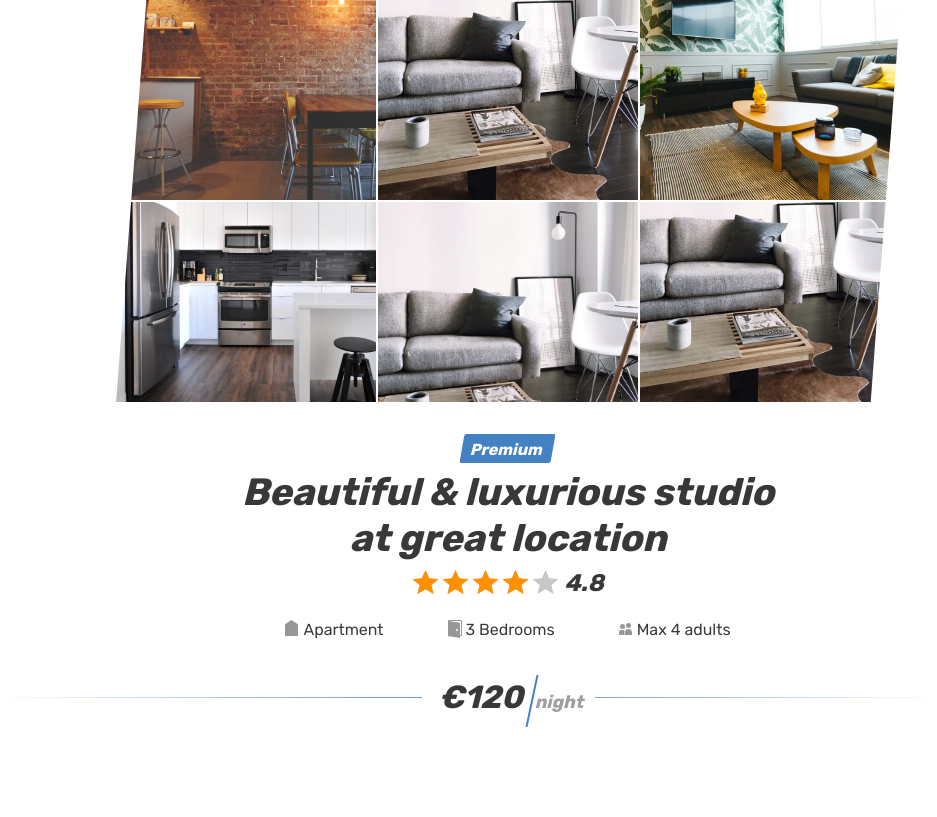
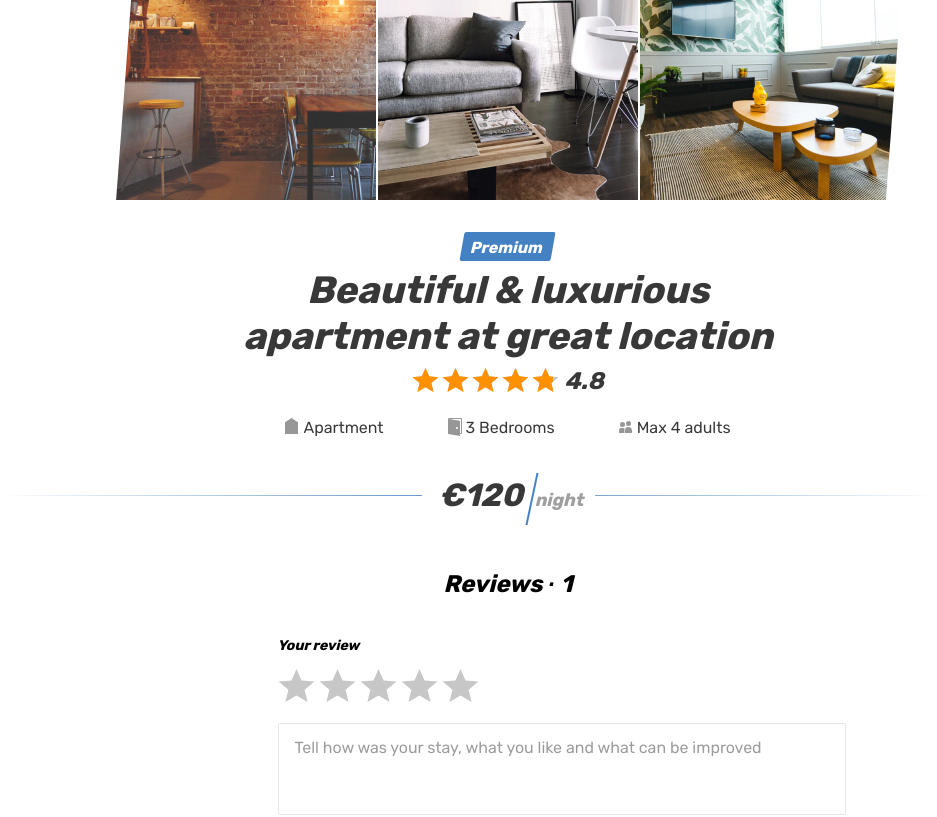
Before and after one commit to Seazerth/2503307-six-cities-7, a React (Vite) app: page /offer/1 in a window 1280 px wide. Shown: the top 817 px of the page, without its empty margins (132-1069 px from the left). Built offline with nearby package versions, Linux system fonts and the light colour scheme.

Commit message:
Implement mock offers and offer interactions

```diff
--- a/src/components/app/app.tsx
+++ b/src/components/app/app.tsx
@@ -5,19 +5,21 @@ import MainPage from '../../pages/main-page/main-page';
 import NotFoundPage from '../../pages/not-found-page/not-found-page';
 import OfferPage from '../../pages/offer-page/offer-page';
 import PrivateRoute from '../private-route/private-route';
+import {Offer} from '../../mocks/offers';
 
 type AppProps = {
   offersCount: number;
+  offers: Offer[];
 };
 
-function App({offersCount}: AppProps) {
+function App({offersCount, offers}: AppProps) {
   return (
     <BrowserRouter>
       <Routes>
-        <Route path="/" element={<MainPage offersCount={offersCount} />} />
+        <Route path="/" element={<MainPage offersCount={offersCount} offers={offers} />} />
         <Route path="/login" element={<LoginPage />} />
-        <Route path="/favorites" element={<PrivateRoute isAuthorized={false}><FavoritesPage /></PrivateRoute>} />
-        <Route path="/offer/:id" element={<OfferPage />} />
+        <Route path="/favorites" element={<PrivateRoute isAuthorized={false}><FavoritesPage offers={offers} /></PrivateRoute>} />
+        <Route path="/offer/:id" element={<OfferPage offers={offers} />} />
         <Route path="*" element={<NotFoundPage />} />
       </Routes>
     </BrowserRouter>
--- /dev/null
+++ b/src/components/place-list/place-list.tsx
@@ -0,0 +1,13 @@
+import PlaceCard from '../place-card/place-card';
+import {Offer} from '../../mocks/offers';
+
+type PlaceListProps = {
+  offers: Offer[];
+  onOfferHover: (offerId: string) => void;
+};
+
+function PlaceList({offers, onOfferHover}: PlaceListProps) {
+  return <div className="cities__places-list places__list tabs__content">{offers.map((offer) => <PlaceCard offer={offer} key={offer.id} onMouseEnter={() => onOfferHover(offer.id)} />)}</div>;
+}
+
+export default PlaceList;
--- /dev/null
+++ b/src/components/review-form/review-form.tsx
@@ -0,0 +1,28 @@
+import {FormEvent, useState} from 'react';
+
+function ReviewForm() {
+  const [rating, setRating] = useState('');
+  const [review, setReview] = useState('');
+  const isValid = rating !== '' && review.length >= 50;
+
+  const handleSubmit = (event: FormEvent<HTMLFormElement>) => {
+    event.preventDefault();
+    if (isValid) {
+      setReview('');
+      setRating('');
+    }
+  };
+
+  return (
+    <form className="reviews__form form" action="#" method="post" onSubmit={handleSubmit}>
+      <label className="reviews__label form__label" htmlFor="review">Your review</label>
+      <div className="reviews__rating-form form__rating">
+        {[5, 4, 3, 2, 1].map((value) => <span key={value}><input className="form__rating-input visually-hidden" name="rating" value={value} id={`${value}-stars`} type="radio" checked={rating === String(value)} onChange={(event) => setRating(event.target.value)} /><label htmlFor={`${value}-stars`} className="reviews__rating-label form__rating-label" title={`${value} stars`}><svg className="form__star-image" width="37" height="33"><use xlinkHref="#icon-star" /></svg></label></span>)}
+      </div>
+      <textarea className="reviews__textarea form__textarea" id="review" name="review" placeholder="Tell how was your stay, what you like and what can be improved" value={review} onChange={(event) => setReview(event.target.value)} />
+      <div className="reviews__button-wrapper"><p className="reviews__help">To submit review please make sure to set <span className="reviews__star">rating</span> and describe your stay with at least <b className="reviews__text-amount">50 characters</b>.</p><button className="reviews__submit form__submit button" type="submit" disabled={!isValid}>Submit</button></div>
+    </form>
+  );
+}
+
+export default ReviewForm;
--- a/src/index.tsx
+++ b/src/index.tsx
@@ -1,8 +1,7 @@
 import React from 'react';
 import ReactDOM from 'react-dom/client';
 import App from './components/app/app';
-
-const offersCount = 312;
+import offers from './mocks/offers';
 
 const root = ReactDOM.createRoot(
   document.getElementById('root') as HTMLElement
@@ -10,6 +9,6 @@ const root = ReactDOM.createRoot(
 
 root.render(
   <React.StrictMode>
-    <App offersCount={offersCount} />
+    <App offersCount={offers.length} offers={offers} />
   </React.StrictMode>
 );
--- /dev/null
+++ b/src/mocks/offers.ts
@@ -0,0 +1,71 @@
+export type Offer = {
+  id: string;
+  city: string;
+  image: string;
+  images: string[];
+  price: number;
+  title: string;
+  type: string;
+  rating: number;
+  bedrooms: number;
+  maxAdults: number;
+  isPremium?: boolean;
+  isFavorite?: boolean;
+};
+
+const offers: Offer[] = [
+  {
+    id: 'beautiful-luxurious-apartment',
+    city: 'Amsterdam',
+    image: 'apartment-01.jpg',
+    images: ['room.jpg', 'apartment-01.jpg', 'apartment-02.jpg'],
+    price: 120,
+    title: 'Beautiful & luxurious apartment at great location',
+    type: 'Apartment',
+    rating: 4.8,
+    bedrooms: 3,
+    maxAdults: 4,
+    isPremium: true,
+  },
+  {
+    id: 'wood-and-stone-place',
+    city: 'Amsterdam',
+    image: 'room.jpg',
+    images: ['room.jpg', 'studio-01.jpg'],
+    price: 80,
+    title: 'Wood and stone place',
+    type: 'Room',
+    rating: 4.1,
+    bedrooms: 1,
+    maxAdults: 2,
+    isFavorite: true,
+  },
+  {
+    id: 'canal-view-prinsengracht',
+    city: 'Amsterdam',
+    image: 'apartment-02.jpg',
+    images: ['apartment-02.jpg', 'apartment-03.jpg'],
+    price: 132,
+    title: 'Canal View Prinsengracht',
+    type: 'Apartment',
+    rating: 4.6,
+    bedrooms: 2,
+    maxAdults: 3,
+  },
+  {
+    id: 'nice-cozy-warm-apartment',
+    city: 'Amsterdam',
+    image: 'apartment-03.jpg',
+    images: ['apartment-03.jpg', 'apartment-01.jpg'],
+    price: 180,
+    title: 'Nice, cozy, warm big bed apartment',
+    type: 'Apartment',
+    rating: 4.9,
+    bedrooms: 2,
+    maxAdults: 4,
+    isPremium: true,
+    isFavorite: true,
+  },
+];
+
+export default offers;
--- a/src/pages/main-page/main-page.tsx
+++ b/src/pages/main-page/main-page.tsx
@@ -1,26 +1,22 @@
-import PlaceCard from '../../components/place-card/place-card';
+import {useState} from 'react';
+import PlaceList from '../../components/place-list/place-list';
+import {Offer} from '../../mocks/offers';
 
 type MainPageProps = {
   offersCount: number;
+  offers: Offer[];
 };
 
-const offers = [
-  {image: 'apartment-01.jpg', price: 120, title: 'Beautiful & luxurious apartment at great location', type: 'Apartment', isPremium: true},
-  {image: 'room.jpg', price: 80, title: 'Wood and stone place', type: 'Room', isFavorite: true},
-  {image: 'apartment-02.jpg', price: 132, title: 'Canal View Prinsengracht', type: 'Apartment'},
-  {image: 'apartment-03.jpg', price: 180, title: 'Nice, cozy, warm big bed apartment', type: 'Apartment', isPremium: true},
-  {image: 'room.jpg', price: 80, title: 'Wood and stone place', type: 'Room', isFavorite: true},
-  {image: 'room.jpg', price: 80, title: 'Wood and stone place', type: 'Room', isFavorite: true},
-];
+function MainPage({offersCount, offers}: MainPageProps) {
+  const [activeOfferId, setActiveOfferId] = useState<string | null>(null);
 
-function MainPage({offersCount}: MainPageProps) {
   return (
     <div className="page page--gray page--main">
       <header className="header"><div className="container"><div className="header__wrapper"><div className="header__left"><a className="header__logo-link header__logo-link--active"><img className="header__logo" src="img/logo.svg" alt="6 cities logo" width="81" height="41" /></a></div><nav className="header__nav"><ul className="header__nav-list"><li className="header__nav-item user"><a className="header__nav-link header__nav-link--profile" href="#"><div className="header__avatar-wrapper user__avatar-wrapper" /><span className="header__user-name user__name">Oliver.conner@gmail.com</span><span className="header__favorite-count">3</span></a></li><li className="header__nav-item"><a className="header__nav-link" href="#"><span className="header__signout">Sign out</span></a></li></ul></nav></div></div></header>
       <main className="page__main page__main--index">
         <h1 className="visually-hidden">Cities</h1>
         <div className="tabs"><section className="locations container"><ul className="locations__list tabs__list">{['Paris', 'Cologne', 'Brussels', 'Amsterdam', 'Hamburg', 'Dusseldorf'].map((city) => <li className="locations__item" key={city}><a className={`locations__item-link tabs__item${city === 'Amsterdam' ? ' tabs__item--active' : ''}`} href="#"><span>{city}</span></a></li>)}</ul></section></div>
-        <div className="cities"><div className="cities__places-container container"><section className="cities__places places"><h2 className="visually-hidden">Places</h2><b className="places__found">{offersCount} places to stay in Amsterdam</b><form className="places__sorting" action="#" method="get"><span className="places__sorting-caption">Sort by</span><span className="places__sorting-type" tabIndex={0}>Popular<svg className="places__sorting-arrow" width="7" height="4"><use xlinkHref="#icon-arrow-select" /></svg></span><ul className="places__options places__options--custom places__options--opened"><li className="places__option places__option--active" tabIndex={0}>Popular</li><li className="places__option" tabIndex={0}>Price: low to high</li><li className="places__option" tabIndex={0}>Price: high to low</li><li className="places__option" tabIndex={0}>Top rated first</li></ul></form><div className="cities__places-list places__list tabs__content">{offers.map((offer) => <PlaceCard {...offer} key={`${offer.title}-${offer.price}-${offer.image}`} />)}</div></section><div className="cities__right-section"><section className="cities__map map" /></div></div></div>
+        <div className="cities"><div className="cities__places-container container"><section className="cities__places places" data-active-offer={activeOfferId ?? undefined}><h2 className="visually-hidden">Places</h2><b className="places__found">{offersCount} places to stay in Amsterdam</b><form className="places__sorting" action="#" method="get"><span className="places__sorting-caption">Sort by</span><span className="places__sorting-type" tabIndex={0}>Popular<svg className="places__sorting-arrow" width="7" height="4"><use xlinkHref="#icon-arrow-select" /></svg></span><ul className="places__options places__options--custom places__options--opened"><li className="places__option places__option--active" tabIndex={0}>Popular</li><li className="places__option" tabIndex={0}>Price: low to high</li><li className="places__option" tabIndex={0}>Price: high to low</li><li className="places__option" tabIndex={0}>Top rated first</li></ul></form><PlaceList offers={offers} onOfferHover={setActiveOfferId} /></section><div className="cities__right-section"><section className="cities__map map" /></div></div></div>
       </main>
     </div>
   );
--- a/src/pages/offer-not-logged-page/offer-not-logged-page.tsx
+++ b/src/pages/offer-not-logged-page/offer-not-logged-page.tsx
@@ -1,7 +1,8 @@
 import OfferPage from '../offer-page/offer-page';
+import offers from '../../mocks/offers';
 
 function OfferNotLoggedPage() {
-  return <OfferPage />;
+  return <OfferPage offers={offers} />;
 }
 
 export default OfferNotLoggedPage;
--- a/src/pages/offer-page/offer-page.tsx
+++ b/src/pages/offer-page/offer-page.tsx
@@ -1,5 +1,16 @@
-function OfferPage() {
-  return <div className="page"><main className="page__main page__main--offer"><section className="offer"><div className="offer__gallery-container container"><div className="offer__gallery">{['room.jpg', 'apartment-01.jpg', 'apartment-02.jpg', 'apartment-03.jpg', 'studio-01.jpg', 'apartment-01.jpg'].map((image) => <div className="offer__image-wrapper" key={image}><img className="offer__image" src={`img/${image}`} alt="Photo studio" /></div>)}</div></div><div className="offer__container container"><div className="offer__wrapper"><div className="offer__mark"><span>Premium</span></div><h1 className="offer__name">Beautiful &amp; luxurious studio at great location</h1><div className="offer__rating rating"><div className="offer__stars rating__stars"><span style={{width: '80%'}} /></div><span className="offer__rating-value rating__value">4.8</span></div><ul className="offer__features"><li className="offer__feature offer__feature--entire">Apartment</li><li className="offer__feature offer__feature--bedrooms">3 Bedrooms</li><li className="offer__feature offer__feature--adults">Max 4 adults</li></ul><div className="offer__price"><b className="offer__price-value">&euro;120</b><span className="offer__price-text"> night</span></div></div></div></section></main></div>;
+import {useParams} from 'react-router-dom';
+import ReviewForm from '../../components/review-form/review-form';
+import {Offer} from '../../mocks/offers';
+
+type OfferPageProps = {
+  offers: Offer[];
+};
+
+function OfferPage({offers}: OfferPageProps) {
+  const {id} = useParams<{id: string}>();
+  const offer = offers.find((item) => item.id === id) ?? offers[0];
+
+  return <div className="page"><main className="page__main page__main--offer"><section className="offer"><div className="offer__gallery-container container"><div className="offer__gallery">{offer.images.map((image) => <div className="offer__image-wrapper" key={image}><img className="offer__image" src={`img/${image}`} alt="Photo studio" /></div>)}</div></div><div className="offer__container container"><div className="offer__wrapper">{offer.isPremium && <div className="offer__mark"><span>Premium</span></div>}<h1 className="offer__name">{offer.title}</h1><div className="offer__rating rating"><div className="offer__stars rating__stars"><span style={{width: `${offer.rating * 20}%`}} /></div><span className="offer__rating-value rating__value">{offer.rating}</span></div><ul className="offer__features"><li className="offer__feature offer__feature--entire">{offer.type}</li><li className="offer__feature offer__feature--bedrooms">{offer.bedrooms} Bedrooms</li><li className="offer__feature offer__feature--adults">Max {offer.maxAdults} adults</li></ul><div className="offer__price"><b className="offer__price-value">&euro;{offer.price}</b><span className="offer__price-text"> night</span></div><section className="offer__reviews reviews"><h2 className="reviews__title">Reviews &middot; <span className="reviews__amount">1</span></h2><ReviewForm /></section></div></div><section className="offer__map map" /></section></main></div>;
 }
 
 export default OfferPage;
```
Also changed, not shown: src/components/place-card/place-card.tsx (+15 -18 lines), src/pages/favorites-page/favorites-page.tsx (+9 -4 lines).
